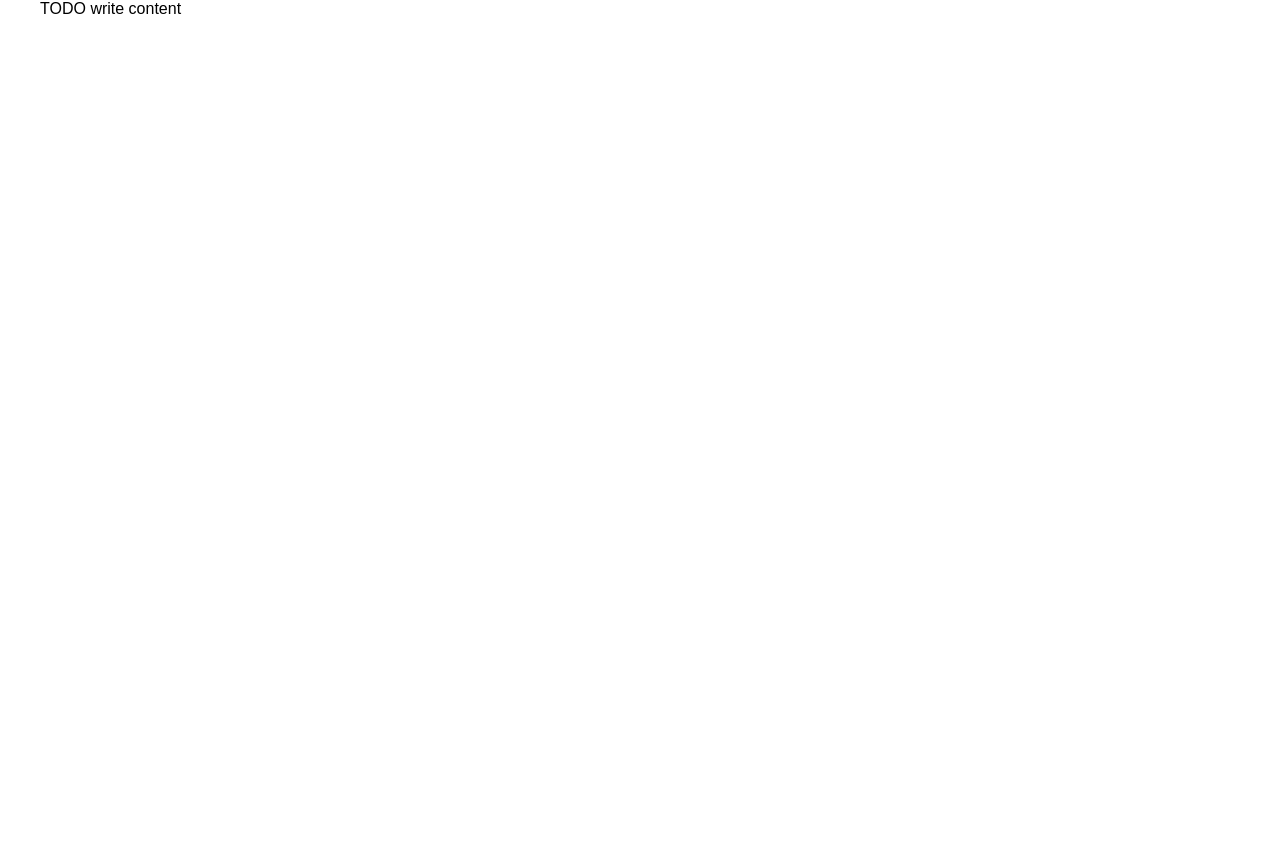
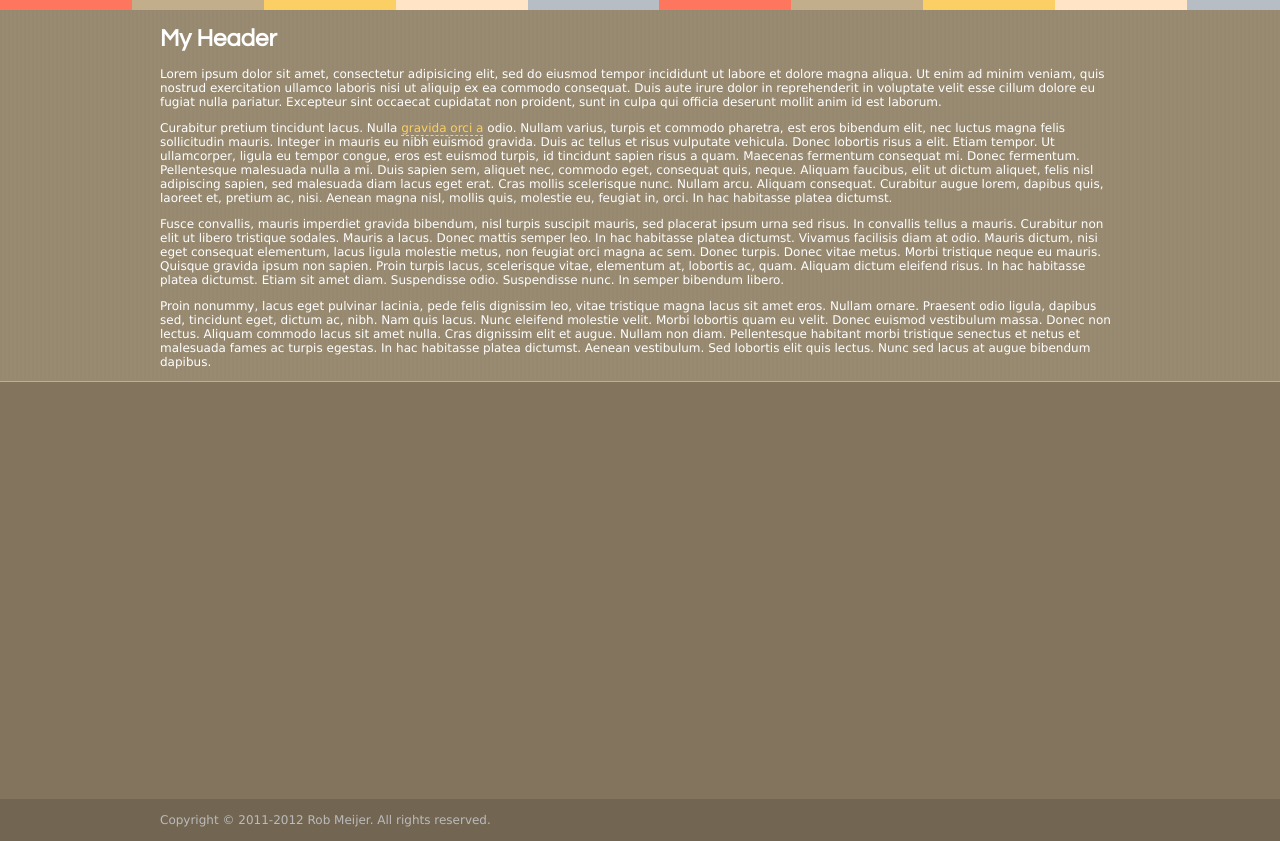
Before and after one commit to robmeijer/theme_autumn, a plain HTML site: page index.html in a window 1280 px wide. Before the commit the page ends 800 px from the top, so only its background shows below. Drawn offline with Linux system fonts and the light colour scheme.

Commit message:
Complete initial layout.

```diff
--- a/css/default.css
+++ b/css/default.css
@@ -1,4 +1,64 @@
-#container {
+body {
+	background: #000 url('../img/dvsup2.png') repeat;
+	color: #FFF;
+	font: 12px 'Lucida Grande', 'Lucida Sans Unicode', 'Lucida Sans', Arial, sans-serif;
+}
+
+a {
+	color: #FCCF65;
+	text-decoration: none;
+	border-bottom: 1px dashed;
+}
+
+a:hover {
+	color: #FFE5C6;
+	border-bottom: 1px solid;
+}
+
+h1 {
+	font-family: "Century Gothic", "Helvetica", "Arial", sans-serif;
+}
+
+#supernav {
+	background: #000 url('../img/supernav.png') repeat;
+	height: 10px;
+}
+
+#container, .wrapper {
 	margin: 0 auto;
-	width: 1200px;
+	width: 960px;
 }
+
+#footer {
+	background: #82745D;
+	height: 546px;
+	height: 417px;
+	border-top: 1px solid #C2AE8B;
+}
+
+#subnav {
+	color: #BBB;
+	background: #726652;
+	height: 42px;
+	line-height: 42px;
+}
+
+.color1 {
+	color: #FF765E;
+}
+
+.color2 {
+	color: #C2AE8B;
+}
+
+.color3 {
+	color: #FCCF65;
+}
+
+.color4 {
+	color: #FFE5C6;
+}
+
+.color5 {
+	color: #B7BDC4;
+}
--- a/index.html
+++ b/index.html
@@ -11,8 +11,31 @@
 	<link rel="stylesheet" href="css/default.css">
 </head>
 <body>
+<div id="supernav"></div>
 <div id="container">
-	TODO write content
+	<div id="header">
+		<h1>My Header</h1>
+	</div>
+	<div id="main">
+		<p>
+			Lorem ipsum dolor sit amet, consectetur adipisicing elit, sed do eiusmod tempor incididunt ut labore et dolore magna aliqua. Ut enim ad minim veniam, quis nostrud exercitation ullamco laboris nisi ut aliquip ex ea commodo consequat. Duis aute irure dolor in reprehenderit in voluptate velit esse cillum dolore eu fugiat nulla pariatur. Excepteur sint occaecat cupidatat non proident, sunt in culpa qui officia deserunt mollit anim id est laborum.
+		</p>
+		<p>
+			Curabitur pretium tincidunt lacus. Nulla <a href="#">gravida orci a</a> odio. Nullam varius, turpis et commodo pharetra, est eros bibendum elit, nec luctus magna felis sollicitudin mauris. Integer in mauris eu nibh euismod gravida. Duis ac tellus et risus vulputate vehicula. Donec lobortis risus a elit. Etiam tempor. Ut ullamcorper, ligula eu tempor congue, eros est euismod turpis, id tincidunt sapien risus a quam. Maecenas fermentum consequat mi. Donec fermentum. Pellentesque malesuada nulla a mi. Duis sapien sem, aliquet nec, commodo eget, consequat quis, neque. Aliquam faucibus, elit ut dictum aliquet, felis nisl adipiscing sapien, sed malesuada diam lacus eget erat. Cras mollis scelerisque nunc. Nullam arcu. Aliquam consequat. Curabitur augue lorem, dapibus quis, laoreet et, pretium ac, nisi. Aenean magna nisl, mollis quis, molestie eu, feugiat in, orci. In hac habitasse platea dictumst.
+		</p>
+		<p>
+			Fusce convallis, mauris imperdiet gravida bibendum, nisl turpis suscipit mauris, sed placerat ipsum urna sed risus. In convallis tellus a mauris. Curabitur non elit ut libero tristique sodales. Mauris a lacus. Donec mattis semper leo. In hac habitasse platea dictumst. Vivamus facilisis diam at odio. Mauris dictum, nisi eget consequat elementum, lacus ligula molestie metus, non feugiat orci magna ac sem. Donec turpis. Donec vitae metus. Morbi tristique neque eu mauris. Quisque gravida ipsum non sapien. Proin turpis lacus, scelerisque vitae, elementum at, lobortis ac, quam. Aliquam dictum eleifend risus. In hac habitasse platea dictumst. Etiam sit amet diam. Suspendisse odio. Suspendisse nunc. In semper bibendum libero.
+		</p>
+		<p>
+			Proin nonummy, lacus eget pulvinar lacinia, pede felis dignissim leo, vitae tristique magna lacus sit amet eros. Nullam ornare. Praesent odio ligula, dapibus sed, tincidunt eget, dictum ac, nibh. Nam quis lacus. Nunc eleifend molestie velit. Morbi lobortis quam eu velit. Donec euismod vestibulum massa. Donec non lectus. Aliquam commodo lacus sit amet nulla. Cras dignissim elit et augue. Nullam non diam. Pellentesque habitant morbi tristique senectus et netus et malesuada fames ac turpis egestas. In hac habitasse platea dictumst. Aenean vestibulum. Sed lobortis elit quis lectus. Nunc sed lacus at augue bibendum dapibus.
+		</p>
+	</div>
+</div>
+<div id="footer">
+
+</div>
+<div id="subnav">
+	<div class="wrapper">Copyright © 2011-2012 Rob Meijer. All rights reserved.</div>
 </div>
 </body>
 </html>
```
Also changed, not shown: img/dvsup.png (added), img/dvsup2.png (added), img/supernav.png (added).
